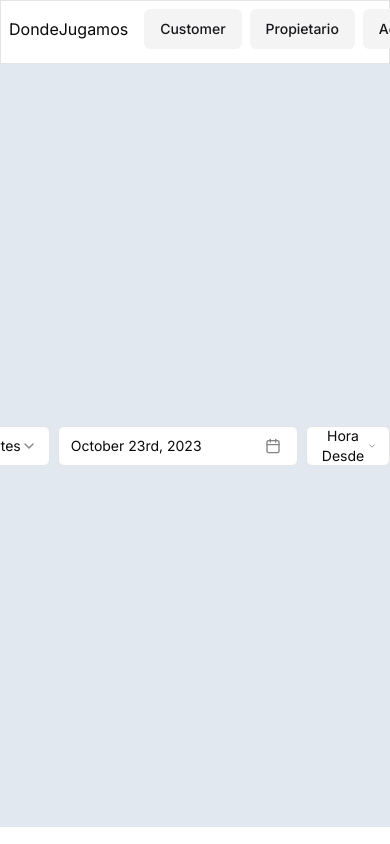
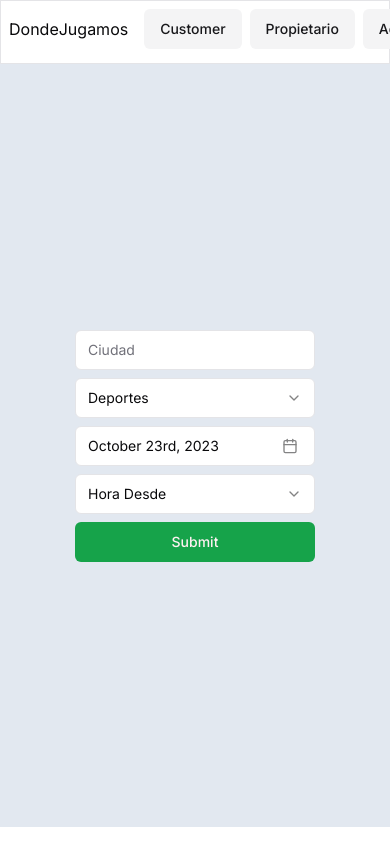
Before and after one commit to Joadevy/Donde-Jugamos, a Next.js app: page / in a window 390 px wide. Shown: the top 844 px of the page. Built offline with nearby package versions, Linux system fonts and the light colour scheme; no server answers.

Commit message:
style: agregar para que se vea bien en mobile

```diff
--- a/src/app/page.tsx
+++ b/src/app/page.tsx
@@ -3,7 +3,7 @@ import SearchForm from "@/components/SearchForm/SearchForm";
 export default function Home() {
   return (
     <div className="min-h-[calc(100vh-5rem-1px)] flex items-center justify-center bg-slate-200">
-      <SearchForm className="flex items-center gap-2" />
+      <SearchForm className="flex flex-col lg:flex-row lg:items-center gap-2" />
     </div>
   );
 }
```
